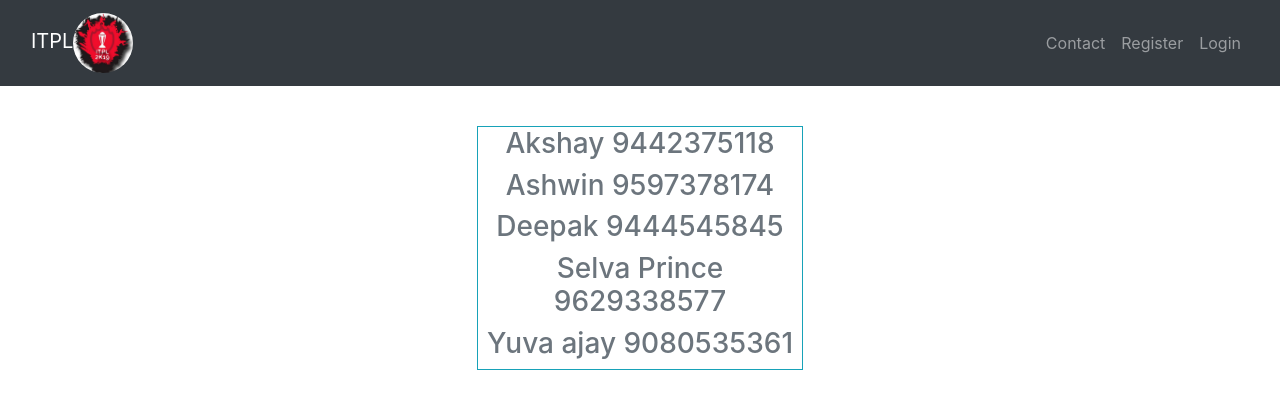
After one commit to iam-ruk/ITPL, a Django app: page /contact/ in a window 1280 px wide. The commit adds this page. Shown: the top 409 px of the page. Run offline with Django 3.2, Linux system fonts and the light colour scheme; some libraries are stand-ins or nearby versions.

Commit message:
added the contacts part

```diff
--- a/ITPL/urls.py
+++ b/ITPL/urls.py
@@ -25,7 +25,6 @@ urlpatterns = [
     path('',include('Team.urls')),
     path('Login/',views.LoginView.as_view(template_name='Users/login.html'),name='login'),
     path('Logout/',views.LogoutView.as_view(template_name='Users/logout.html'),name='logout'),
-
 ]
 
 if settings.DEBUG:
--- a/Team/templates/Team/base.html
+++ b/Team/templates/Team/base.html
@@ -23,7 +23,7 @@
 				 <div id="menu-items">
 				    <ul class="nav navbar-nav mr-auto">
 
-						<li ><a class="nav-link" href="#">Contact</a></li>
+						<li ><a class="nav-link" href="{%url 'team-contact'%}">Contact</a></li>
 						{%if user.is_authenticated %}
 						 <li ><a class="nav-link" href="{%url 'team-home'%}">Home</a></li>
 						<li ><a class="nav-link" href="{%url 'team-create'%}">Add player</a></li>
--- /dev/null
+++ b/Team/templates/Team/contacts.html
@@ -0,0 +1,28 @@
+{% extends "Team/base.html" %}
+{% load static %}
+{%block head%}
+<link rel="stylesheet" type="text/css" href="{% static 'Team/detail.css' %}">
+{%endblock head%}
+{% block content %}
+<div class="row">
+    <div class="col-md-4">
+    </div>
+ <div class="col-md-4">
+<div class="detail-total border border-info">
+
+
+
+    <div class="detail-body">
+    <h3 class="text-secondary">Akshay <span class="text-muted">9442375118</span></h3>
+    <h3 class="text-secondary">Ashwin  <span class="text-muted">9597378174</span></h3>
+    <h3 class="text-secondary">Deepak <span class="text-muted">9444545845</span></h3>
+    <h3 class="text-secondary">Selva Prince <span class="text-muted">9629338577</span></h3>
+   <h3 class="text-secondary">Yuva ajay <span class="text-muted">9080535361</span></h3>
+        </div>
+
+</div>
+ </div>
+</div>
+
+
+{% endblock content %}
--- a/Team/urls.py
+++ b/Team/urls.py
@@ -6,5 +6,6 @@ urlpatterns = [
     path('<int:pk>/',PlayerDetailView.as_view(),name='team-detail'),
     path('create/',PlayerCreateView.as_view(),name='team-create'),
     path('<int:pk>/update',PlayerUpdateView.as_view(),name='team-update'),
-    path('<int:pk>/delete',PlayerDeleteView.as_view(),name='team-delete')
+    path('<int:pk>/delete',PlayerDeleteView.as_view(),name='team-delete'),
+    path('contact/',views.contact,name='team-contact')
 ]
--- a/Team/views.py
+++ b/Team/views.py
@@ -41,3 +41,6 @@ class PlayerDeleteView(DeleteView):
     model = Player
     template_name = 'Team/delete.html'
     success_url = reverse_lazy('team-home')
+
+def contact(request):
+    return render(request,'Team/contacts.html')
```
